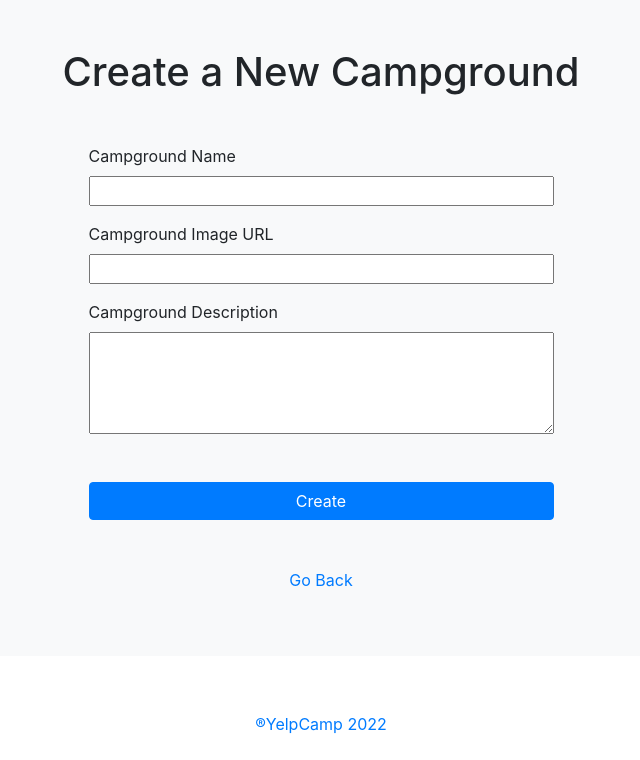
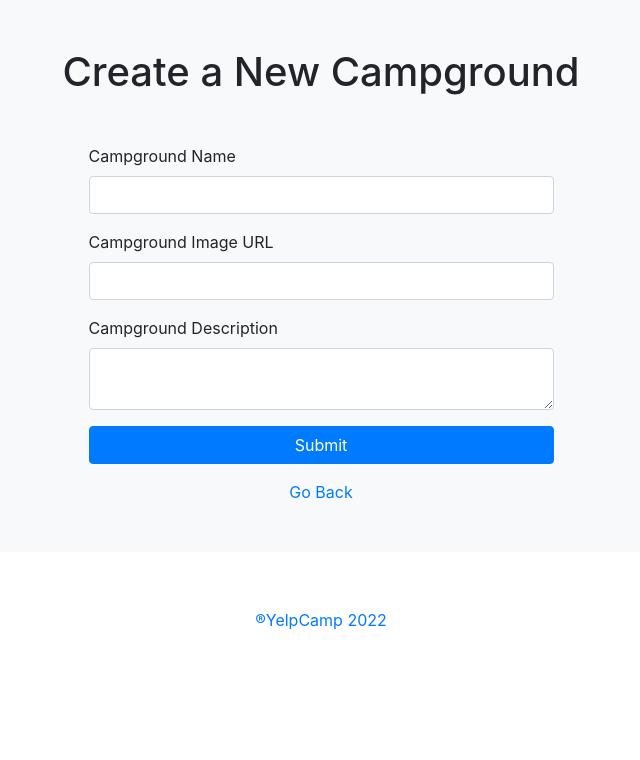
Before and after one commit to catehuang/yelp-camp, a Flask app: page /new in a window 1280 px wide. Shown: the part 56-816 px from the top of the page, without its empty margins (319-959 px from the left). After the commit the page ends 686 px from the top, so only its background shows below. Run offline with Flask 2, Linux system fonts and the light colour scheme; some libraries are stand-ins or nearby versions.

Commit message:
apply CKEditor to retain the format of description

```diff
--- a/main.py
+++ b/main.py
@@ -3,13 +3,14 @@ from flask_bootstrap import Bootstrap
 from datetime import datetime
 from flask_sqlalchemy import SQLAlchemy
 from flask_wtf import FlaskForm
-from wtforms import StringField, SubmitField, SelectField
-from wtforms.validators import DataRequired, URL
-from wtforms.widgets import TextArea
+from wtforms import StringField, SubmitField
+from wtforms.validators import DataRequired
+from flask_ckeditor import CKEditor, CKEditorField
 
 app = Flask("__name__")
 app.config["SECRET_KEY"] = "ASQ2A@S!&(%&WR@34FT1251AS#^&@DGF"
 Bootstrap(app)
+ckeditor = CKEditor(app)
 
 now = datetime.now()
 PORT = 5000
@@ -34,8 +35,8 @@ db.create_all()
 class CampgroundForm(FlaskForm):
     name = StringField("Campground Name", validators=[DataRequired()])
     image = StringField("Campground Image URL", validators=[DataRequired()])
-    description = StringField("Campground Description", widget=TextArea(), validators=[DataRequired()])
-    submit = SubmitField("Create")
+    description = CKEditorField("Campground Description", validators=[DataRequired()])
+    submit = SubmitField("Submit")
 
 
 @app.route('/landing')
@@ -54,9 +55,9 @@ def new_campground():
     form = CampgroundForm()
     if form.validate_on_submit():
         new_campground = Campground(
-            name=request.form["name"],
-            image=request.form["image"],
-            description=request.form["description"],
+            name=request.name.data,
+            image=request.image.data,
+            description=request.description.data,
             postedDate=now
         )
         db.session.add(new_campground)
--- a/templates/new.html
+++ b/templates/new.html
@@ -1,3 +1,5 @@
+
+{% import 'bootstrap/wtf.html' as wtf %}
 {% include "header.html" %}
 
 <div class="container w-75 bg-light rounded py-5 mb-5">
@@ -12,23 +14,12 @@
         {{form.csrf_token}}
 
         <div class="mb-3 d-flex flex-column">
-            {{form.name.label}}
-            {{form.name}}
-            {% for err in form.name.errors %}
-            <span class="text-warning">{{ err }}</span>
-            {% endfor %}
+            {{ ckeditor.load() }}
+            {{ ckeditor.config(name='description') }}
+            {{ wtf.quick_form(form, novalidate=True, button_map={"submit": "primary"}) }}
+
         </div>
-        <div class="mb-3 d-flex flex-column">
-            {{form.image.label}}
-            {{form.image}}
-        </div>
-        <div class="mb-3 d-flex flex-column">
-            {{form.description.label}}
-            {{form.description(rows="4", cols="40")}}
-        </div>
-        <div class="my-5">
-            {{form.submit(class="btn btn-primary btn-block")}}
-        </div>
+
         <div class="text-center">
             <a href={{url_for("home")}}>Go Back</a>
         </div>
```
Also changed, not shown: templates/show.html (+8 -7 lines).
